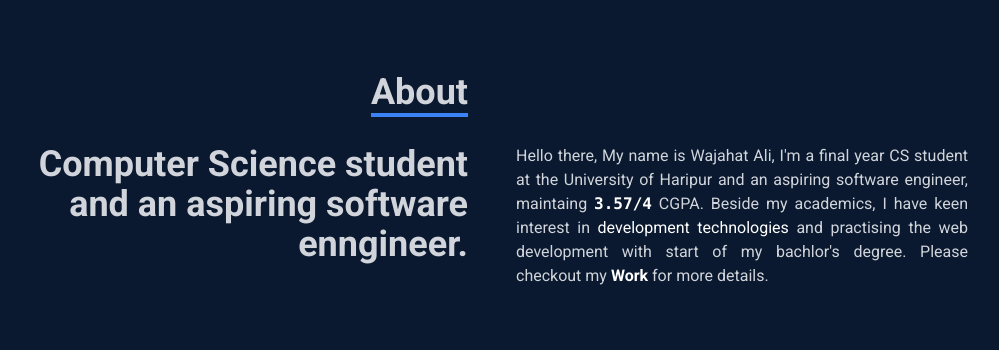
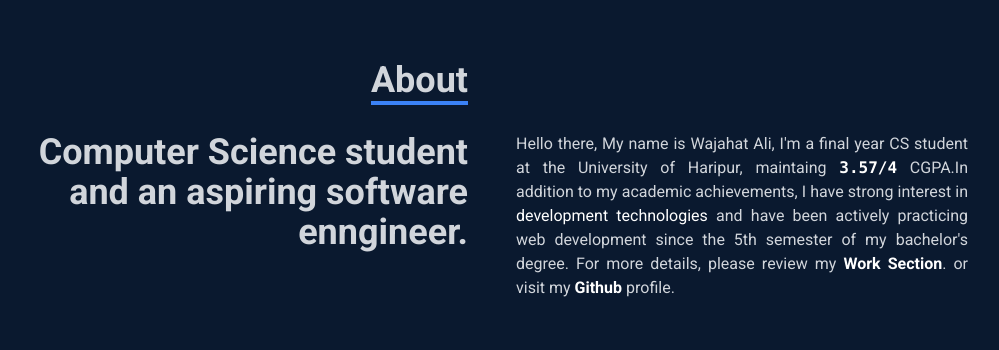
Before and after one commit to wajaht-ali/tailwind_Portfolio_Project, a React (Vite) app: page / in a window 1280 px wide. Shown: the part 1020-1370 px from the top of the page, without its empty margins (156-1155 px from the left). Built offline with nearby package versions, Linux system fonts and the light colour scheme.

Commit message:
About section content updation

```diff
--- a/src/components/About.jsx
+++ b/src/components/About.jsx
@@ -15,7 +15,7 @@ const About = () => {
                         <p className="text-4xl inline font-bold">Computer Science student and an aspiring software enngineer.</p>
                     </div>
                     <div className="px-4 text-justify">
-                        <p>Hello there, My name is Wajahat Ali, I&apos;m a final year CS student at the University of Haripur and an aspiring software engineer, maintaing <code className="text-white font-semibold">3.57/4</code> CGPA. Beside my academics, I have keen interest in <span className="text-white">development technologies</span> and practising the web development with start of my bachlor's degree. Please checkout my <Link className="text-white cursor-pointer font-semibold" to='work' smooth={true} duration={500}>Work</Link> for more details.</p>
+                        <p>Hello there, My name is Wajahat Ali, I&apos;m a final year CS student at the University of Haripur, maintaing <code className="text-white font-semibold">3.57/4</code> CGPA.In addition to my academic achievements, I have strong interest in <span className="text-white">development technologies</span> and have been actively practicing web development since the 5th semester of my bachelor's degree. For more details, please review my <Link className="text-white cursor-pointer font-semibold" to='work' smooth={true} duration={500}>Work Section</Link>. or visit my <Link className="text-white cursor-pointer font-semibold" target="_blank" to="https://www.github.com/wajaht-ali/">Github</Link> profile.</p>
                     </div>
                 </div>
 
```
